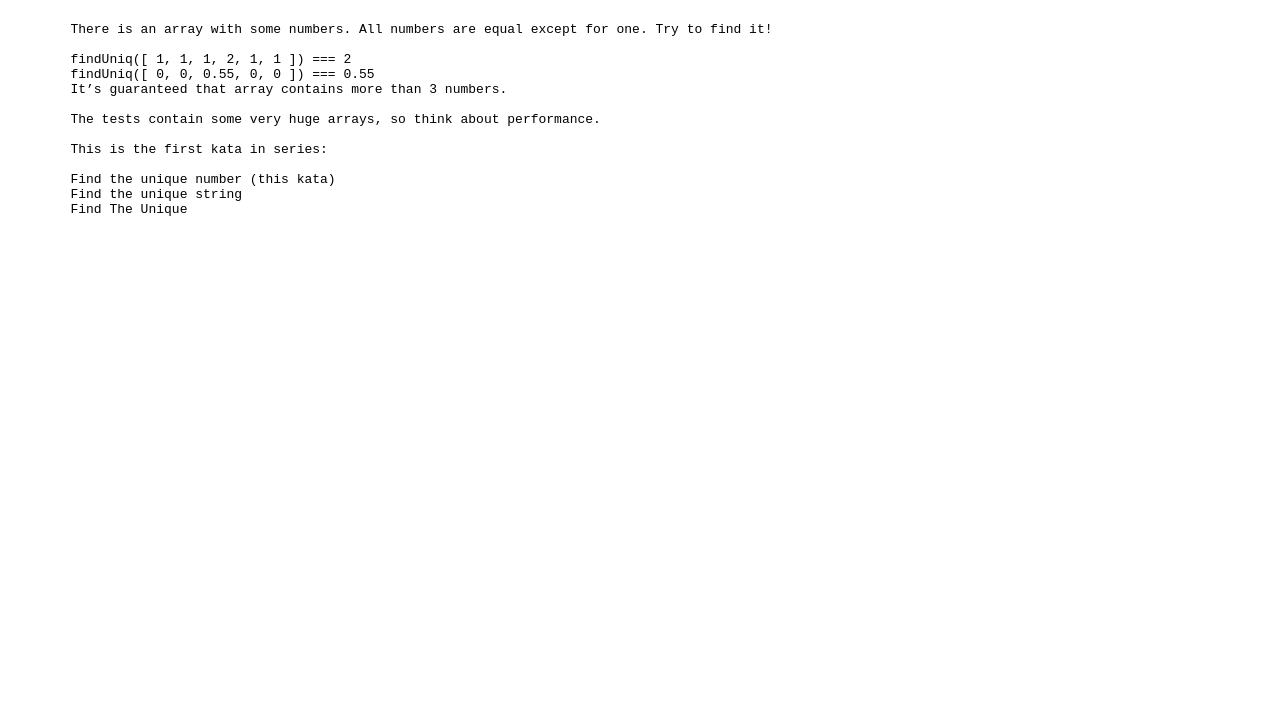
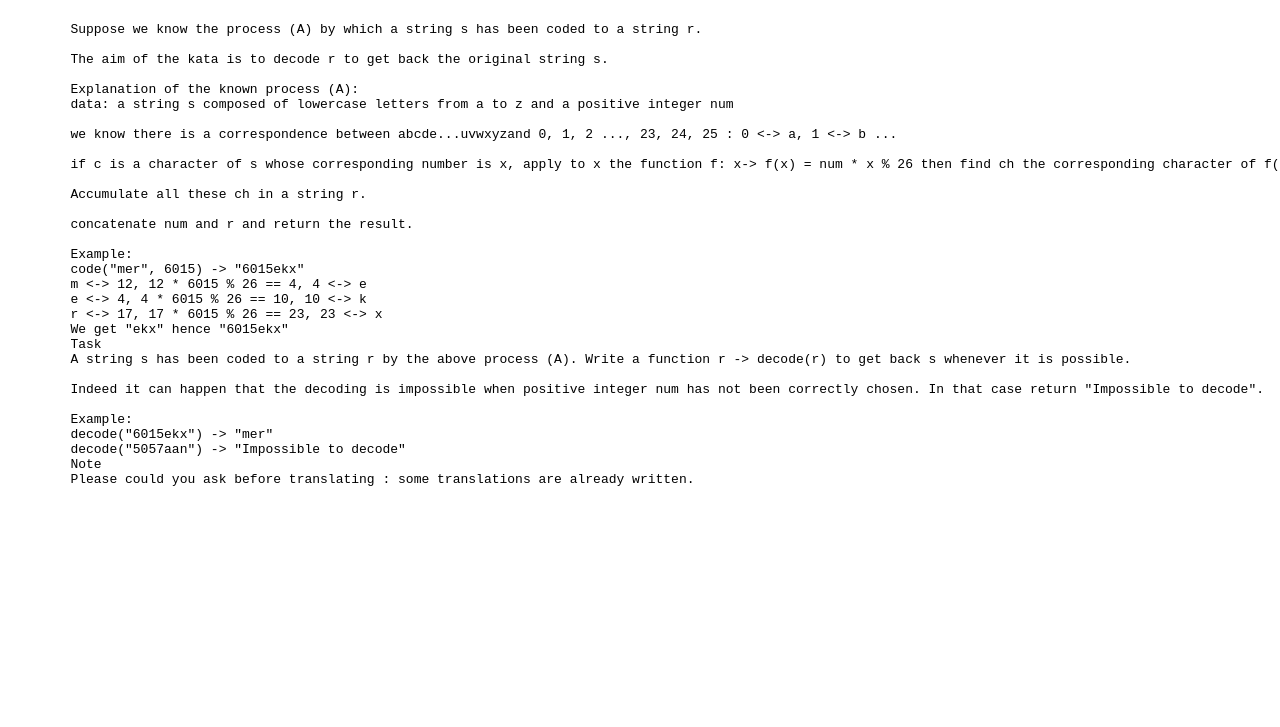
Before and after one commit to Viacheslav77/CodeWars, a plain HTML site: page index.html in a window 1280 px wide. Shown: the part 73-800 px from the top of the page. Drawn offline with Linux system fonts and the light colour scheme.

Commit message:
added js solution

```diff
--- a/index.html
+++ b/index.html
@@ -7,21 +7,39 @@
     <title>Test-sms</title>
 </head>
 <body>
-    <h1>Find the unique number</h1>
+    <h1>Reversing a Process</h1>
     <pre>
-        There is an array with some numbers. All numbers are equal except for one. Try to find it!
+        Suppose we know the process (A) by which a string s has been coded to a string r.
 
-        findUniq([ 1, 1, 1, 2, 1, 1 ]) === 2
-        findUniq([ 0, 0, 0.55, 0, 0 ]) === 0.55
-        It’s guaranteed that array contains more than 3 numbers.
+        The aim of the kata is to decode r to get back the original string s.
 
-        The tests contain some very huge arrays, so think about performance.
+        Explanation of the known process (A):
+        data: a string s composed of lowercase letters from a to z and a positive integer num
 
-        This is the first kata in series:
+        we know there is a correspondence between abcde...uvwxyzand 0, 1, 2 ..., 23, 24, 25 : 0 <-> a, 1 <-> b ...
 
-        Find the unique number (this kata)
-        Find the unique string
-        Find The Unique
+        if c is a character of s whose corresponding number is x, apply to x the function f: x-> f(x) = num * x % 26 then find ch the corresponding character of f(x)
+
+        Accumulate all these ch in a string r.
+
+        concatenate num and r and return the result.
+
+        Example:
+        code("mer", 6015) -> "6015ekx"
+        m <-> 12, 12 * 6015 % 26 == 4, 4 <-> e
+        e <-> 4, 4 * 6015 % 26 == 10, 10 <-> k
+        r <-> 17, 17 * 6015 % 26 == 23, 23 <-> x
+        We get "ekx" hence "6015ekx"
+        Task
+        A string s has been coded to a string r by the above process (A). Write a function r -> decode(r) to get back s whenever it is possible.
+
+        Indeed it can happen that the decoding is impossible when positive integer num has not been correctly chosen. In that case return "Impossible to decode".
+
+        Example:
+        decode("6015ekx") -> "mer"
+        decode("5057aan") -> "Impossible to decode"
+        Note
+        Please could you ask before translating : some translations are already written.
     </pre>
 
 
--- a/src/js/script.js
+++ b/src/js/script.js
@@ -1,10 +1,20 @@
-function findUniq(arr) {
-    let uniqueNumber1 = arr[0], uniqueNumber2;
-    arr[0] === arr[1]  ? (uniqueNumber1 = arr[0]) : (
-        arr[0] === arr[2]  ? (uniqueNumber1 = arr[0]) : (uniqueNumber1 = arr[1])) ;
-    arr.forEach(element => uniqueNumber1 != element ? uniqueNumber2 = element : "" );
-    return uniqueNumber2;
-  }
+function decode(r) {
+    let decodeKey = "", arrString = [], decodeMap = new Map(), rezult  = '';
 
-console.log(findUniq([ 1, 1, 1, 2, 1, 1 ]));
-console.log(findUniq([ 0, 0, 0.55, 0, 0 ]));
+    r.split("").forEach (element => {
+        element.codePointAt(0) < 97 ? decodeKey += element : arrString.push(element);
+    })
+    for (let i = 0; i < 26; i++) decodeMap.set(
+        (i * decodeKey % 26)* decodeKey % 26,
+        String.fromCodePoint(((i * decodeKey) % 26) + 97));
+
+    if(decodeMap.size != 26) return 'Impossible to decode';
+
+    arrString.forEach(element => {
+        rezult += decodeMap.get(element.codePointAt(0) - 97);
+    });
+    return rezult;
+
+}
+console.log(decode("6015ekx"));
+console.log(decode("5057aan"));
```
Also changed, not shown: 1 other file.
